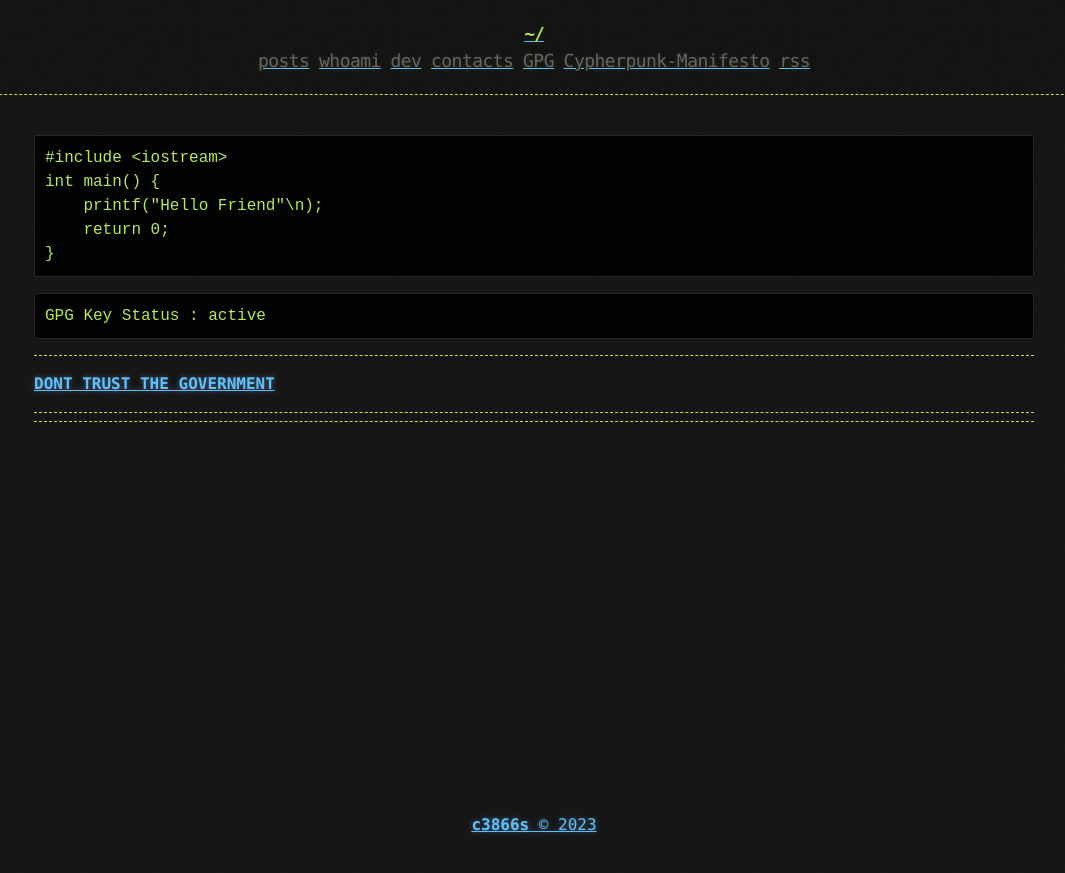
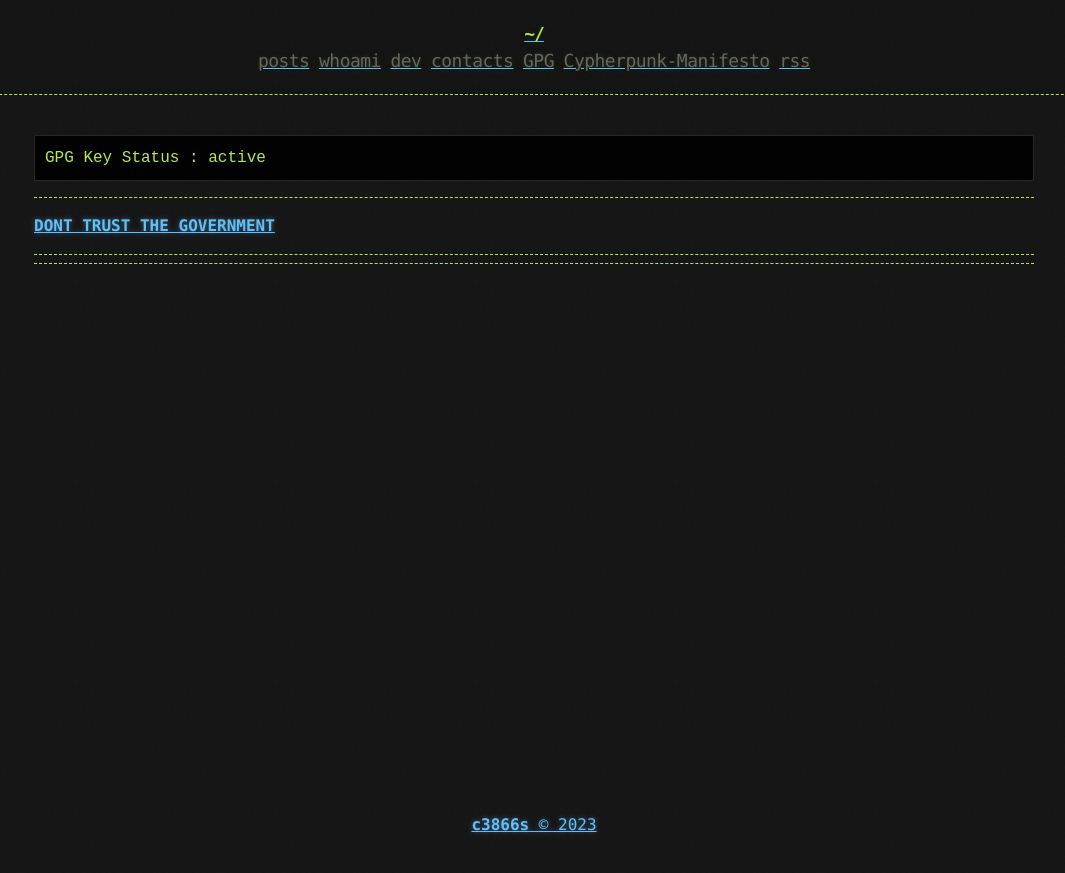
Before and after one commit to znkkw/znkkw.github.io, a Jekyll site: the page built from index.md, in a window 1280 px wide. Shown: the top 873 px of the page, without its empty margins (106-1171 px from the left). Built offline with Jekyll 4.4.1, drawn with Linux system fonts in a browser that asks for light colours.

Commit message:
Update index.md

````diff
--- a/index.md
+++ b/index.md
@@ -3,13 +3,6 @@ layout: page
 title: home | c3866s
 ---
 
-```term
-#include <iostream>
-int main() {
-    printf("Hello Friend"\n);
-    return 0;
-}
-```
 ```term
 GPG Key Status : active
 ```
````
